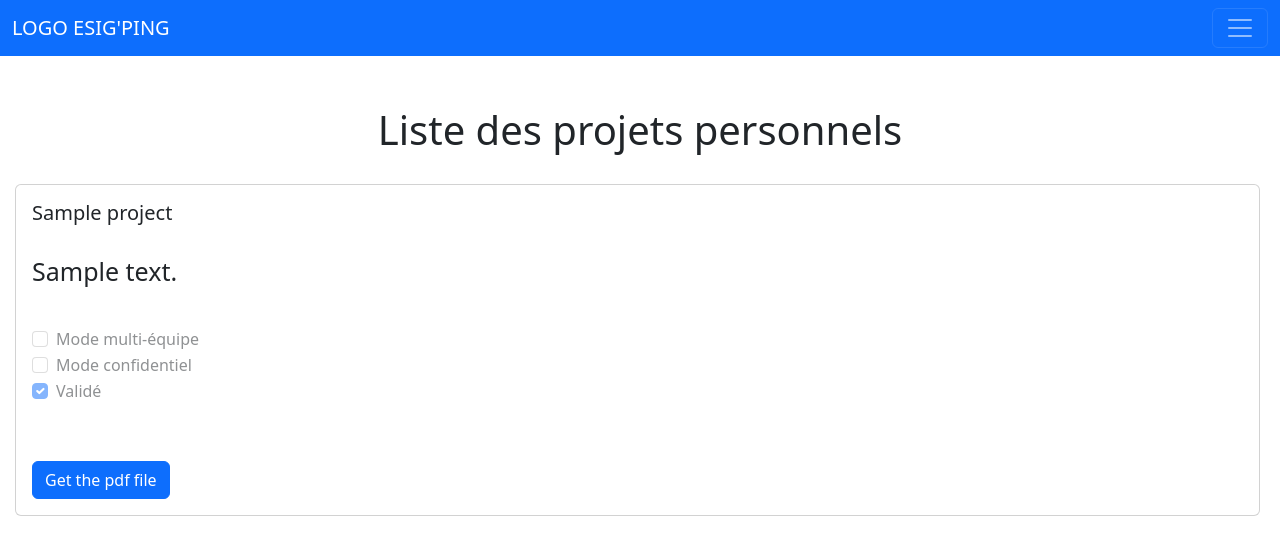
After one commit to Yukloe/HTMLPHPCSS_schoolWebsite, a PHP site: page /my_projects.php in a window 1280 px wide. The commit adds this page. Shown: the top 555 px of the page. Run offline with PHP 8.4, Linux system fonts and the light colour scheme; a user stored in the database is signed in; tables that the repository leaves empty hold one stand-in row (values such as "Sample post").

Commit message:
Add Consult personal project list feature

```diff
--- /dev/null
+++ b/my_projects.php
@@ -0,0 +1,108 @@
+<?php
+  $titre = "Page de projets";
+  include('header.inc.php')
+?>
+
+<?php
+  include('nav.inc.php')
+?>
+
+<div class=container>
+  <h1>Liste des projets personnels</h1>
+</div>
+
+<?php
+
+  // Connexion :
+  require_once("param.inc.project.php");
+  $mysqli = new mysqli($host, $login, $passwd, $dbname);
+  if ($mysqli->connect_error) {
+      die('Erreur de connexion (' . $mysqli->connect_errno . ') '
+              . $mysqli->connect_error);
+  }
+
+  // Execution
+  if ($stmt = $mysqli->prepare("SELECT name, description, multi, confidential, valide, creator_id FROM `project`")){
+    $stmt->execute();
+    $stmt->bind_result($name, $description, $multi, $confidential, $valide, $creator_id);
+    while ($stmt->fetch()) {
+      if($creator_id==$_SESSION['id']) { ?>
+        <div class="card" style="margin : 10px 20px 0 15px;">
+          <div class="card-body">
+            <!--Add the name-->
+            <h5 class="card-title"><?= $name; ?></h5>
+
+            <!--Add the-->
+            <p class="card-text"><?= $description; ?></p>
+
+            <!--Verify is the multi-team mode is checked-->
+            <div class="form-check">
+              <?php
+                if ($multi==2) {
+              ?>
+                  <input class="form-check-input" type="checkbox" value="" id="flexCheckDisabled" disabled checked>
+              <?php
+                } else {
+              ?>
+                  <input class="form-check-input" type="checkbox" value="" id="flexCheckDisabled" disabled>
+              <?php
+                }
+              ?>
+              <label class="form-check-label" for="flexCheckDisabled">
+                Mode multi-équipe
+              </label>
+            </div>
+
+            <!--Verify is the confidential mode is checked-->
+            <div class="form-check">
+              <?php
+                if ($confidential==2) {
+              ?>
+                  <input class="form-check-input" type="checkbox" value="" id="flexCheckDisabled" disabled checked>
+              <?php
+                } else {
+              ?>
+                  <input class="form-check-input" type="checkbox" value="" id="flexCheckDisabled" disabled>
+              <?php
+                }
+              ?>
+              <label class="form-check-label" for="flexCheckDisabled">
+                Mode confidentiel
+              </label>
+            </div>
+
+            <!--Verify is the project has been accepted by an admin-->
+            <div class="form-check">
+              <?php
+                if ($valide==1) {
+              ?>
+                  <input class="form-check-input" type="checkbox" value="" id="flexCheckDisabled" disabled checked>
+              <?php
+                } else {
+              ?>
+                  <input class="form-check-input" type="checkbox" value="" id="flexCheckDisabled" disabled>
+              <?php
+                }
+              ?>
+              <label class="form-check-label" for="flexCheckDisabled">
+                Validé
+              </label>
+            </div>
+            <!--Add a space-->
+            <p></p>
+
+            <!--Add the file-->
+            <a href="#" class="btn btn-primary">Get the pdf file</a>
+          </div>
+        </div>
+    <?php
+      }
+    }
+  } else
+    echo "Erreur dans l'execution de la commande SQL";
+
+?>
+
+<?php
+  include('basdepage.inc.php')
+?>
--- a/nav.inc.php
+++ b/nav.inc.php
@@ -26,7 +26,7 @@
               if($_SESSION["role"]=="adm" || $_SESSION["role"]=="tut"){
               ?>
               <li class="nav-item">
-                <a class="nav-link active" aria-current="page" href="projects.php">Liste de mes projets</a>
+                <a class="nav-link active" aria-current="page" href="my_projects.php">Liste de mes projets</a>
               </li>
               <li class="nav-item">
                 <a class="nav-link" aria-current="page" href="add_subject.php">Ajouter un projet</a>
@@ -36,7 +36,7 @@
               if($_SESSION["role"]=="adm" || $_SESSION["role"]=="resp"){
               ?>
               <li class="nav-item">
-                <a class="nav-link active" aria-current="page" href="projects.php">Liste des projets</a>
+                <a class="nav-link active" aria-current="page" href="public_projects.php">Liste des projets</a>
               </li>
               <li class="nav-item">
                 <a class="nav-link active" aria-current="page" href="toactivate.php">Comptes à activer</a>
--- a/toactivate.php
+++ b/toactivate.php
@@ -10,7 +10,7 @@
 
 <?php
   // Connexion :
-  require_once("param.inc.php");
+  require_once("param.inc.project.php");
   $mysqli = new mysqli($host, $login, $passwd, $dbname);
   if ($mysqli->connect_error) {
       die('Erreur de connexion (' . $mysqli->connect_errno . ') '
```
Also changed, not shown: public_projects.php (added, +72 -0 lines).
